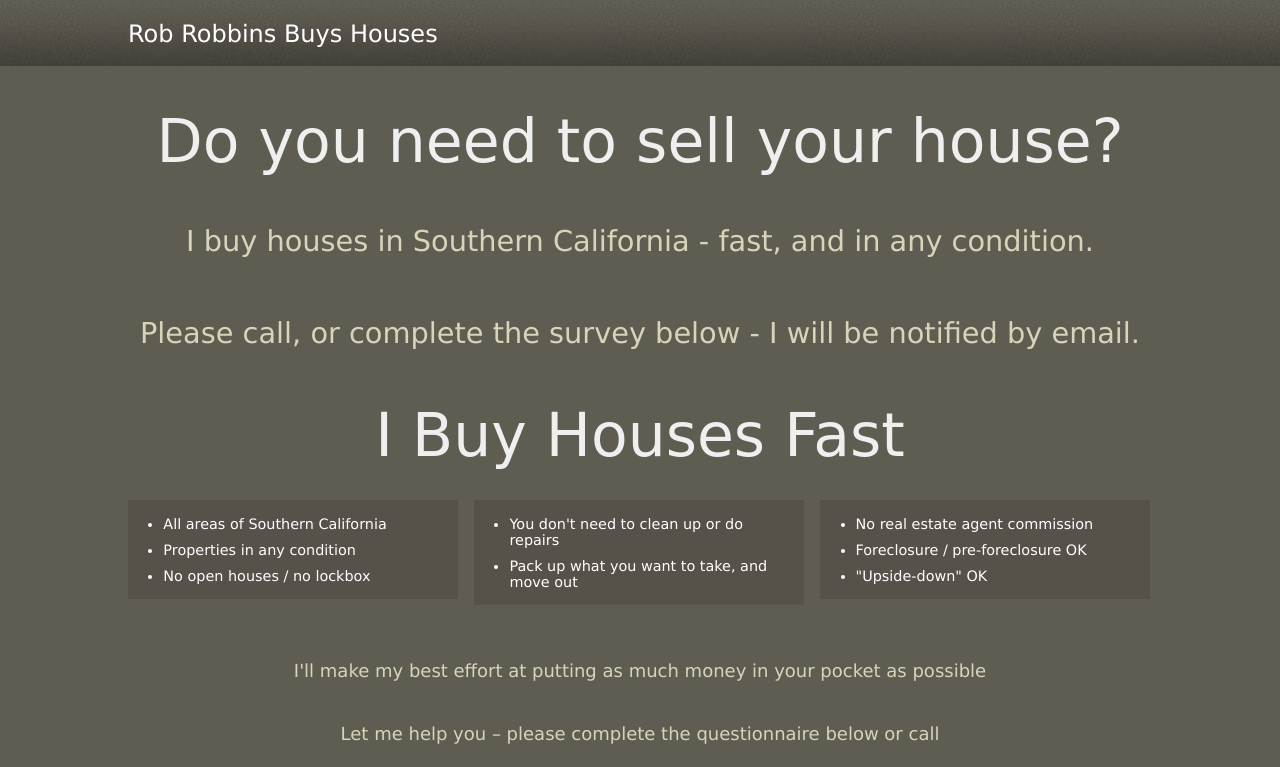
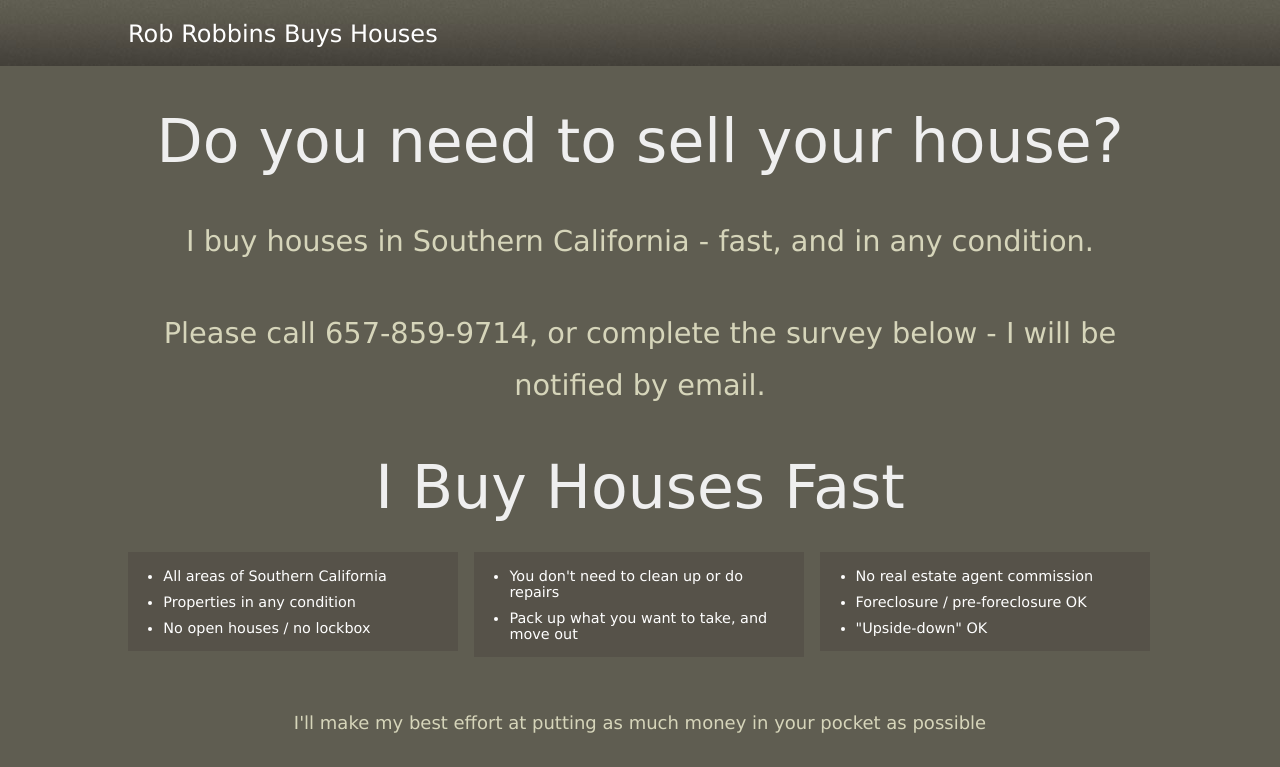
Before and after one commit to robrobbinsllc/robrobbins, a plain HTML site: page index.html in a window 1280 px wide. Shown: the top 767 px of the page. Drawn offline with Linux system fonts and the light colour scheme; a web font is replaced by a local one.

Commit message:
Update index.html

```diff
--- a/index.html
+++ b/index.html
@@ -58,7 +58,7 @@ License URL: http://creativecommons.org/licenses/by/3.0/
                 </div>
                 <div class="section group taglines">
                     <p>I buy houses in Southern California - fast, and in any condition.</p>
-                    <p>Please call, or complete the survey below - I will be notified by email.</p>
+                    <p>Please call 657-859-9714, or complete the survey below - I will be notified by email.</p>
                 </div>
                 <div class="section group">
                     <h3>I Buy Houses Fast</h3>
```
